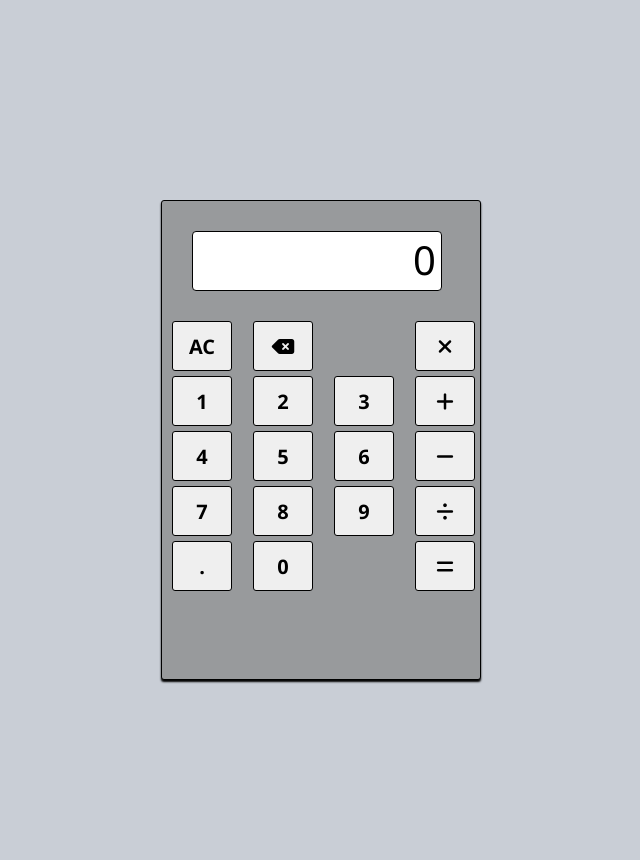
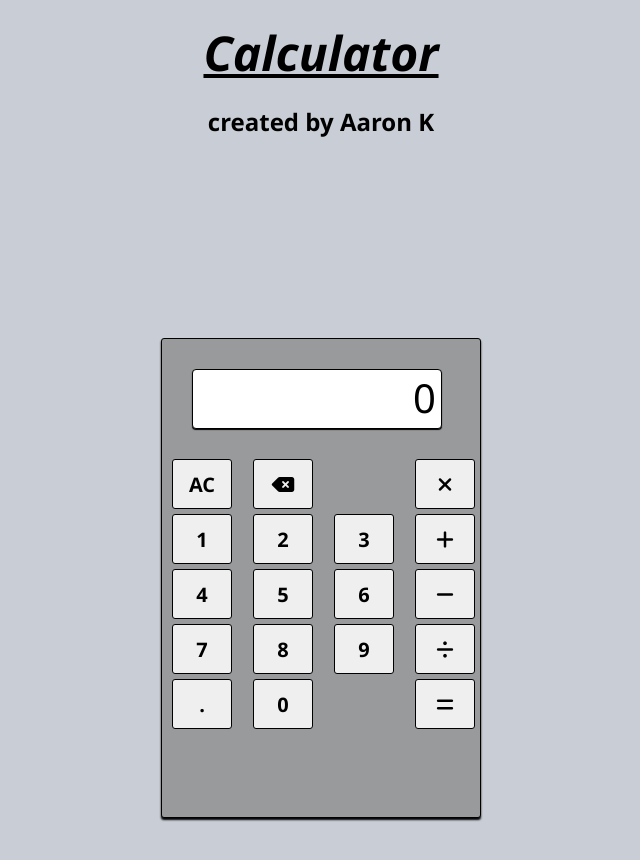
Before and after one commit to AztecianDev/Calculator, a plain HTML site: page index.html in a window 1280 px wide. Shown: the whole page, without its empty margins (319-959 px from the left). Drawn offline with Linux system fonts and the light colour scheme.

Commit message:
added header to html changes css style onhover

```diff
--- a/index.html
+++ b/index.html
@@ -11,6 +11,11 @@
 </head>
 
 <body>
+    <header>
+        <h1>Calculator</h1><span>
+            <h2>created by Aaron K</h2>
+        </span>
+    </header>
     <div id="container" class="container">
         <div id="result" class="result">
             0
--- a/main.css
+++ b/main.css
@@ -7,6 +7,22 @@
 body {
     background-color: #c9ced6;
 }
+
+header,
+h1,
+h2 {
+    display: block;
+    align-items: center;
+    margin: 20px auto;
+    text-align: center;
+}
+
+h1 {
+    font-size: 3rem;
+    font-style: italic;
+    text-decoration: underline;
+}
+
 
 .container {
     display: block;
@@ -27,6 +43,7 @@ body {
     background-color: #fff;
     border: 1px solid #000;
     border-radius: 4px;
+    box-shadow: 0 1px 1px #000;
     align-items: center;
     width: 250px;
     height: 60px;
@@ -69,6 +86,7 @@ button:hover {
     background-color: #a2a2a3;
     border: 3px solid #C9CED6;
     box-shadow: 0 2px 2px #000;
+    cursor: pointer;
 }
 
 
```
